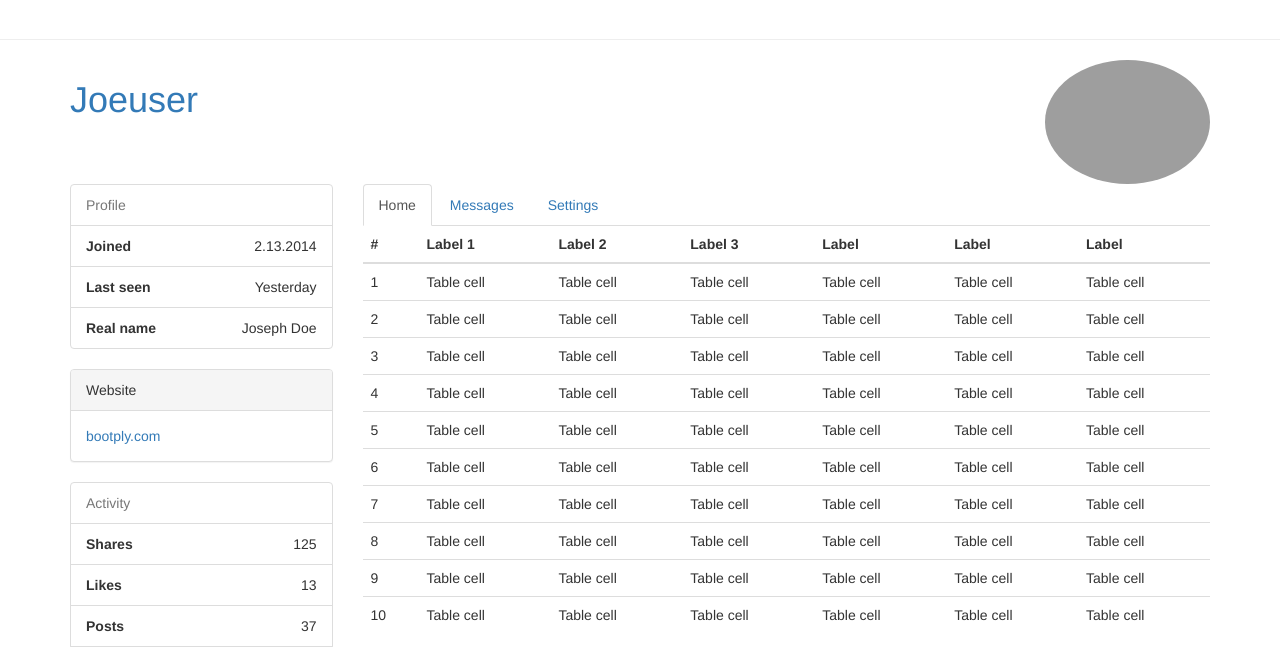
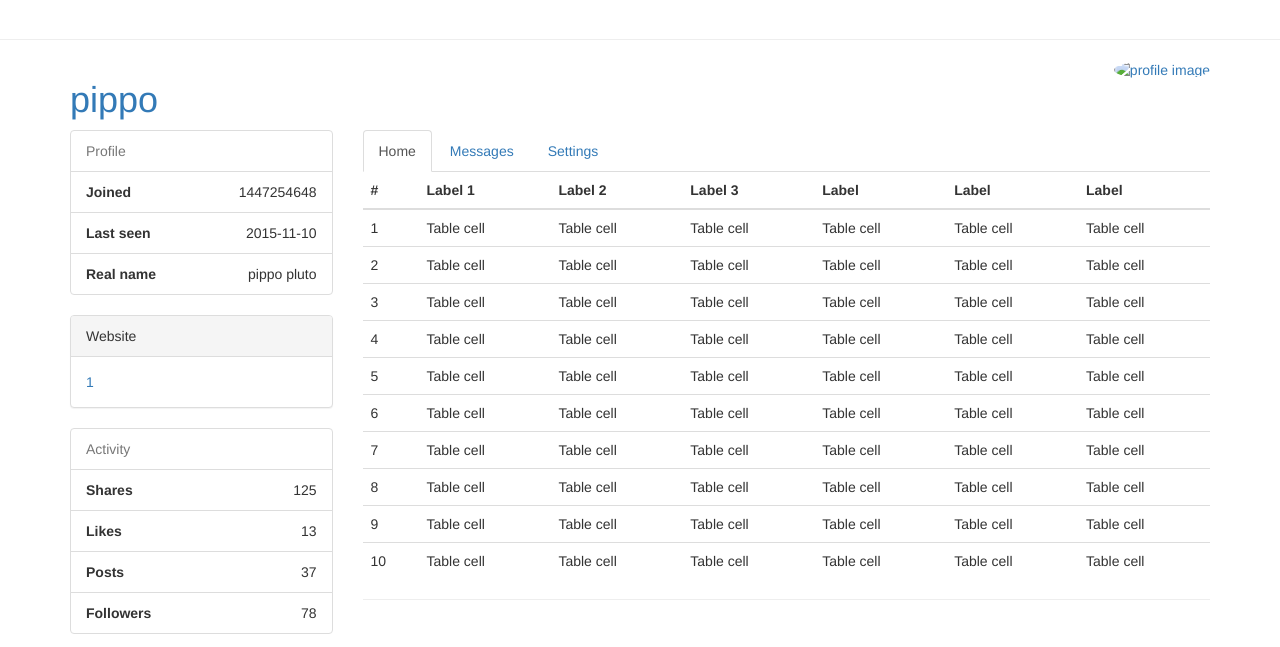
Before and after one commit to sromano1992/OpenIdeas, a PHP site: page /userPage.php in a window 1280 px wide. Shown: the part 51-698 px from the top of the page. Run offline with PHP 8.4, Linux system fonts and the light colour scheme; a user stored in the database is signed in; grey boxes labelled with a size stand in for pictures from a placeholder-image service; some libraries are stand-ins or nearby versions; some web fonts are replaced; grey boxes are pictures that could not be loaded.

Commit message:
working on userPage

```diff
--- a/doc/Info.txt
+++ b/doc/Info.txt
@@ -13,3 +13,5 @@
 		Inserire dunque il codice per il login fornito da facebook
 	2) Utenti nel database:
 		1)email = user@email.it	pwd = pwd
+	3) pagina user:
+		-inserimento idea: titolo, descr, link video, periodo, img
--- a/login.js
+++ b/login.js
@@ -70,10 +70,12 @@
     FB.api('/me?fields=name,email,birthday,gender,picture', function(response) {
       //console.log('Successful login for: ' + response.name);
       console.log(JSON.stringify(response));
-      if (window.location.href == "http://localhost/WebSemantico/login.php") {
+      console.log(response.picture.data.url);
+      console.log(encodeURIComponent(response.picture.data.url));
+      checkSession(response);
+      if (window.location.href == "http://localhost/WebSemantico/OpenIdeas/login.php") {
         location.href = "index.php";
       }
-      checkSession(response);
     });
 
     function checkSession(userData) {
@@ -88,11 +90,11 @@
       xhttp.onreadystatechange = function() {
         if (xhttp.readyState == 4 && xhttp.status == 200) {
           //ok
-          alert(xhttp.responseText);
+          //alert(xhttp.responseText);
         }
       }
       xhttp.open("POST", "checkUserMemberFB.php", true);
       xhttp.setRequestHeader("Content-type", "application/x-www-form-urlencoded");
-      xhttp.send("email="+userData.email+"&name="+userData.name+"&sex="+userData.gender+"&picture="+userData.picture.data.url+"&birthday="+userData.birthday);
+      xhttp.send("email="+userData.email+"&name="+userData.name+"&sex="+userData.gender+"&picture="+encodeURIComponent(userData.picture.data.url)+"&birthday="+userData.birthday);
     }
 }
--- a/userPage.php
+++ b/userPage.php
@@ -30,27 +30,31 @@
 
     <body>
 
-    <?php include("navbar.php");?>
+    <?php
+        include("navbar.php");
+    ?>
       <hr>
         <div class="container">
             <div class="row">
-                    <div class="col-sm-10"><h1>Joeuser</h1></div>
-            <div class="col-sm-2"><a href="/users" class="pull-right"><img title="profile image" class="img-circle img-responsive" src="http://www.gravatar.com/avatar/28fd20ccec6865e2d5f0e1f4446eb7bf?s=100"></a></div>
+                <?php
+                   echo "<div class='col-sm-10'><h1>{$_SESSION['name']}</h1></div>";
+                ?>
+            <div class="col-sm-2"><a href="<?php echo"{$_SESSION['picture']}" ?>" class="pull-right"><img title="profile image" class="img-circle img-responsive" src="<?php echo"{$_SESSION['picture']}" ?>"/></a></div>
         </div>
         <div class="row">
                     <div class="col-sm-3"><!--left col-->
 
               <ul class="list-group">
                 <li class="list-group-item text-muted">Profile</li>
-                <li class="list-group-item text-right"><span class="pull-left"><strong>Joined</strong></span> 2.13.2014</li>
-                <li class="list-group-item text-right"><span class="pull-left"><strong>Last seen</strong></span> Yesterday</li>
-                <li class="list-group-item text-right"><span class="pull-left"><strong>Real name</strong></span> Joseph Doe</li>
+                <li class="list-group-item text-right"><span class="pull-left"><strong>Joined</strong></span><?php echo"{$_SESSION['registrationDate']}"?></li>
+                <li class="list-group-item text-right"><span class="pull-left"><strong>Last seen</strong></span><?php echo"{$_SESSION['lastLogin']}"?></li>
+                <li class="list-group-item text-right"><span class="pull-left"><strong>Real name</strong></span><?php echo"{$_SESSION['name']} {$_SESSION['surname']}"?></li>
 
               </ul>
 
               <div class="panel panel-default">
                 <div class="panel-heading">Website <i class="fa fa-link fa-1x"></i></div>
-                <div class="panel-body"><a href="http://bootply.com">bootply.com</a></div>
+                <div class="panel-body"><a href="http://bootply.com"><?php echo"{$_SESSION['webPage']}"?></a></div>
               </div>
 
 
```
Also changed, not shown: manageDB.php (+42 -5 lines).
